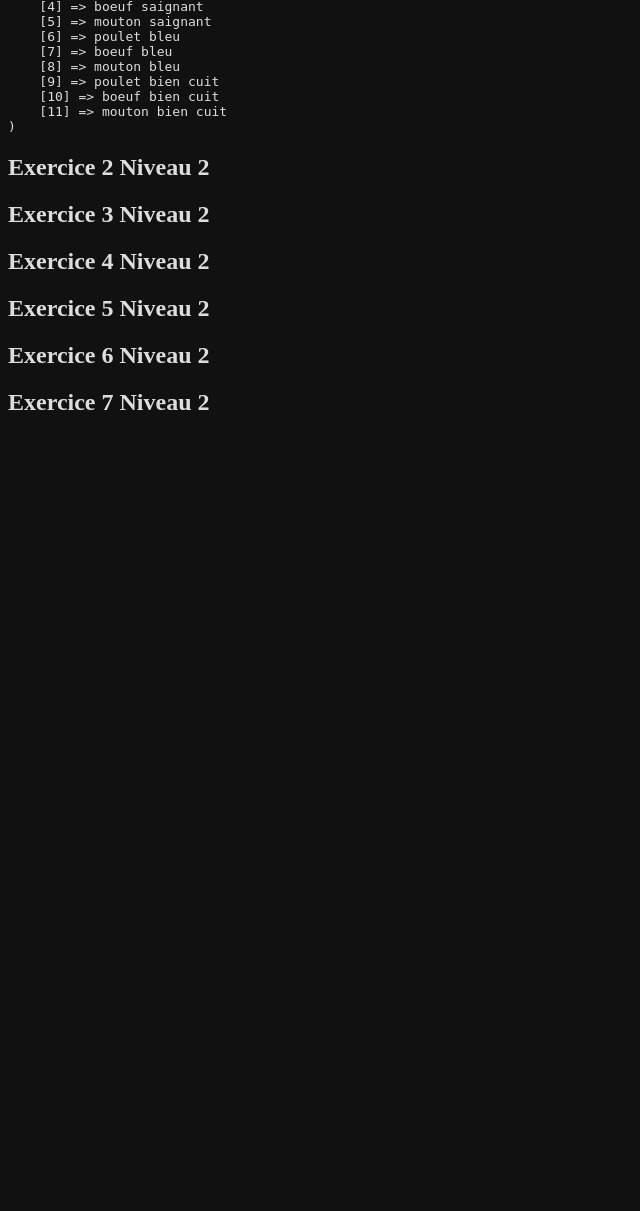
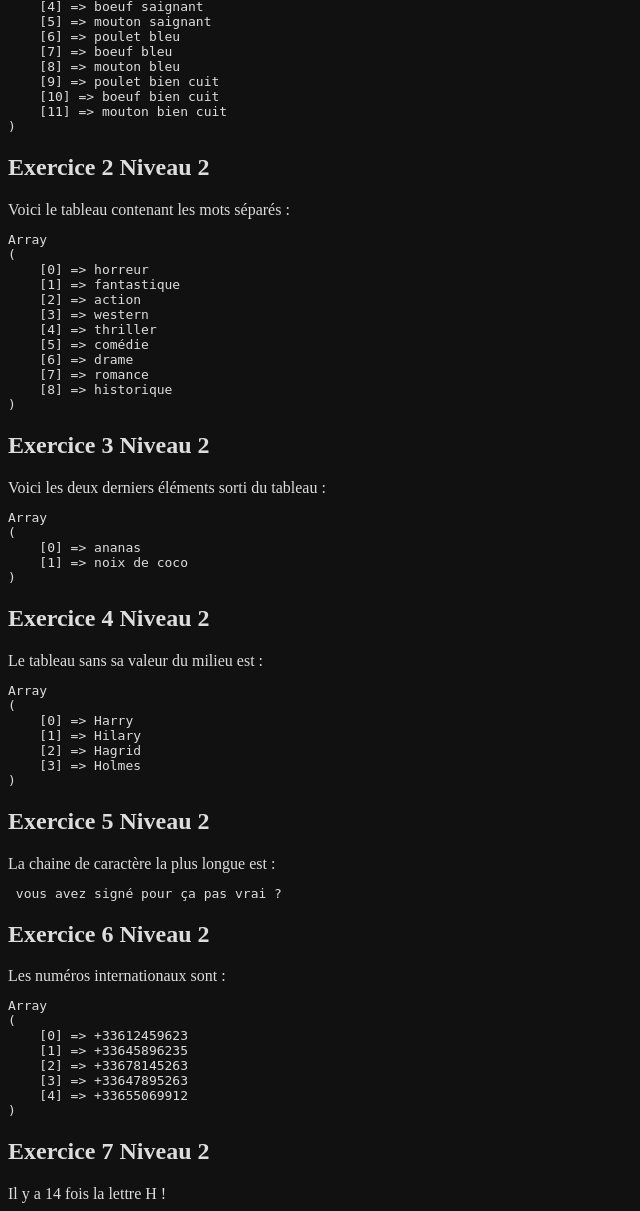
Before and after one commit to RQMdev/PHP99, a PHP site: page / in a window 1280 px wide. Shown: the part 235-1446 px from the top of the page, without its empty margins (0-640 px from the left). Before the commit the page ends 645 px from the top, so only its background shows below. Run offline with PHP 8.4, Linux system fonts and the light colour scheme.

Commit message:
Exo 2, 3, 4, 5, 6, 7, niveau  2

```diff
--- a/index.php
+++ b/index.php
@@ -14,8 +14,8 @@
       // Two Loop Try
       /*
       function commander($array1, $array2) {
-      for ($i = 0; $i < count($array1); $i+=1){
-        for ($j = 0; $j < count($array2); $j+=1){
+        for ($i = 0; $i < count($array1); $i++){
+          for ($j = 0; $j < count($array2); $j++){
             $commandes[] = ($array1[$i].' '.$array2[$j]);
           }
         }
@@ -39,29 +39,124 @@
 
       ?>
     <h2>Exercice 2 Niveau 2</h2>
+      <?php
+      $genres = "horreur fantastique action western thriller comédie drame romance historique";
 
+      function explod_e($array){
 
+      print "Voici le tableau contenant les mots séparés :";
+      print "<pre>";
+      print_r(explode(" ", $array));
+      print "</pre>";
+      }
 
+      explod_e($genres);
 
+      ?>
     <h2>Exercice 3 Niveau 2</h2>
+      <?php
+      $fruits = ["orange", "banane", "pomme", "fraise", "tomate", "framboise", "noix de coco", "ananas"];
 
+      function itTakesTwo($array){
+        $fruits_favoris = [];
+        for ($i = 0; $i < 2; $i++){
+          array_push($fruits_favoris, $array[count($array)-1]);
+          array_pop($array);
+        }
+          print "Voici les deux derniers éléments sorti du tableau :";
+          print "<pre>";
+          print_r($fruits_favoris);
+          print "</pre>";
+      }
 
+      itTakesTwo($fruits);
 
+      ?>
+    <h2>Exercice 4 Niveau 2</h2>
+      <?php
+      $prenoms = ["Harry", "Hilary", "Harrington", "Hagrid", "Holmes"];
 
-    <h2>Exercice 4 Niveau 2</h2>
+      function chooseYourSide($array){
 
+        $middle = floor(count($array)/2);
 
+        if (count($array)%2 == 0) {
+          print "Le tableau n'est pas impaire, il n'a donc pas de valeur médiane!";
+        } else {
 
+          for ($i = 0; $i < $middle; $i++){
+          $array[$middle + $i] = $array[$middle + $i + 1];
+          }
 
+        array_pop($array);
+        print "Le tableau sans sa valeur du milieu est :";
+        print "<pre>";
+        print_r($array);
+        print "</pre>";
+        }
+      }
+
+      chooseYourSide($prenoms);
+
+      ?>
     <h2>Exercice 5 Niveau 2</h2>
+      <?php
+      $phrase = ["ah...", "encore un beau dimanche", "de perdu", "cloîtré chez", "vous", "à coder", ",mais", " vous avez signé pour ça pas vrai ?", "alors courage !"];
 
+      function findTheLongest($array){
 
+        $holder = "";
 
+        foreach($array as $keys => $value){
+          if (strlen($value) > strlen($holder)){
+            $holder = $value;
+          }
+        }
+
+        print "La chaine de caractère la plus longue est :";
+        print "<pre>";
+        print_r($holder);
+        print "</pre>";
+      }
+
+      findTheLongest($phrase);
+
+      ?>
     <h2>Exercice 6 Niveau 2</h2>
+      <?php
+      $portables = ["0612459623", "0645896235", "0678145263", "0647895263", "0655069912"];
 
+      function convertToInternational($array){
+        for ($i = 0; $i < count($array); $i++){
+          $array[$i] = substr($array[$i], 1);
+          $array[$i] = "+33".$array[$i];
+        }
 
+        print "Les numéros internationaux sont :";
+        print "<pre>";
+        print_r($array);
+        print "</pre>";
+      }
 
+      convertToInternational($portables);
 
+      ?>
     <h2>Exercice 7 Niveau 2</h2>
+      <?php
+      $sadisme = ["haha", "hehe", "j'aime mon travail", "une vraie joie", "je changerai pour rien au monde", "hhhhhhhh", "have fun !"];
+
+      function howManyHThereIs($array){
+        $global_count = 0;
+        foreach ($array as $keys => $value){
+          $global_count += substr_count($value, "h");
+        }
+        print "Il y a ";
+        print_r($global_count);
+        print " fois la lettre H !";
+      }
+
+      howManyHThereIs($sadisme);
+
+      ?>
   </body>
 </html>
```
Lines whose indentation alone changed are shown as unchanged.
